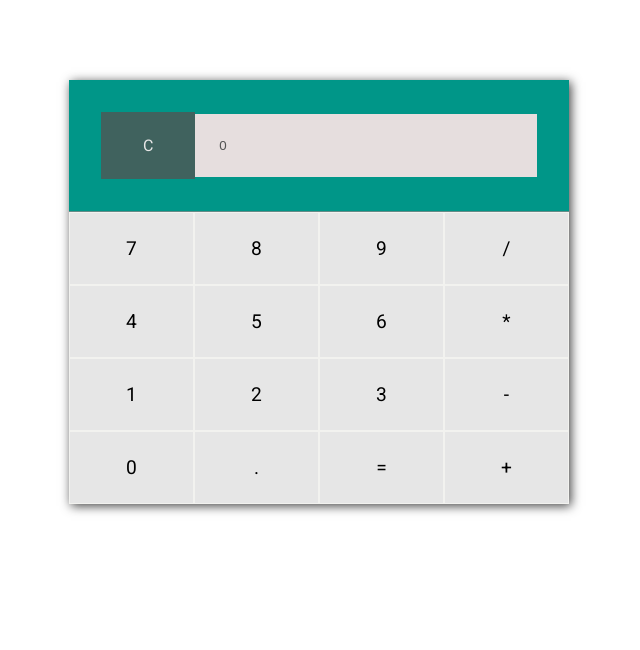
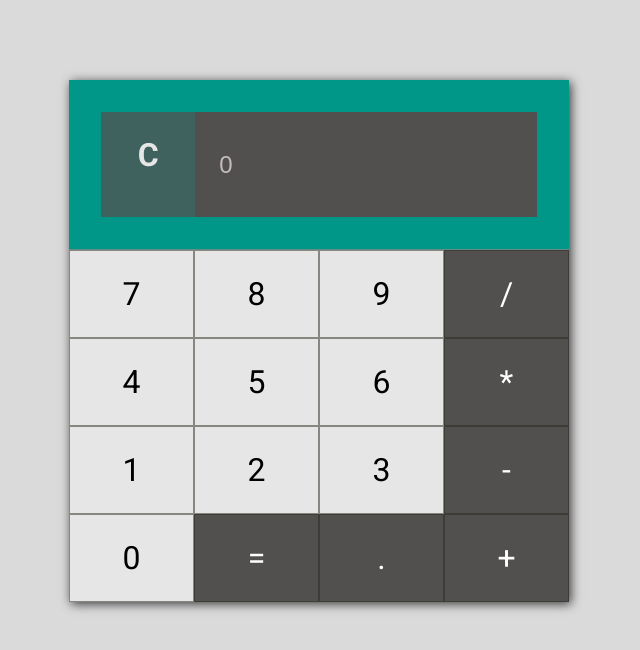
Before and after one commit to matemic/development, a website: page Calculator/index.html in a window 1280 px wide. Shown: the whole page, without its empty margins (321-961 px from the left). Drawn offline with Linux system fonts and the light colour scheme.

Commit message:
UI Calculator improvement

```diff
--- a/Calculator/css/style.css
+++ b/Calculator/css/style.css
@@ -7,6 +7,7 @@
 
 body {
 		font-family: 'Roboto', sans-serif;
+		background-color: #dadada;
 }
 
 button {
@@ -21,22 +22,6 @@ button::-moz-focus-inner {
   }
 
 /* STYLING CALCULATOR */
-
-.warning {
-    font-size: 1.2rem;
-    color: #FFF;
-    width: 400px;
-    height: 60px;
-    background-color: rgba(240, 0, 0, 0.5);
-    position: absolute;
-    display: none;
-    top: 10px;
-    left: 50%;
-    transform: translateX(-50%);
-    text-align: center;
-    padding: 1rem;
-}
-
 .calc-area {
     display: flex;
     flex-direction: column;
@@ -49,20 +34,22 @@ button::-moz-focus-inner {
 .calc-area .square, .calc-area .js-oper {
     cursor: pointer;
     flex-basis: 25%;
-    font-size: 1.2rem;
+    font-size: 2rem;
     font-family: 'Roboto', sans-serif;
     display: flex;
     justify-content:center;
     padding: 1.5rem;
     background-color: #e6e6e6;
-    border: 1px solid #fffffa80;
+    border: 1px solid #2b2b1e80;
     transition: background 0.3s ease;
 }
 
-.calc-area .square:hover,
-.calc-area .js-oper:hover,
-.calc-area .square:focus,
-.calc-area .js-oper:focus {
+.calc-area .js-oper {
+	background-color: #524f4f;
+	color: #fff;
+}
+
+.calc-area .square.active {
     background-color: rgba(136, 136, 136, 0.75);
     color: #e6e6e6;
     transition: background 0.3s ease;
@@ -70,13 +57,14 @@ button::-moz-focus-inner {
 
 .calc-header {
 		display: flex;
-    align-items: center;
+		height: 170px;
     background: #009688;
 		padding: 2rem;
+		font-size: 2rem;
     border-bottom: 1px solid rgba(136, 136, 136, 0.75);
 }
 .calc-header .clear-calc {
-    font-size: 1rem;
+		font-weight: bold;
     background-color: rgba(86, 81, 81, 0.75);
     color: #e6e6e6;
 		border: none;
@@ -85,10 +73,13 @@ button::-moz-focus-inner {
     width: 100%;
 		padding: 1.5rem;
 		outline: none;
-    background: #e6dede;
+		font-size: 1.5rem;
+		background: #524f4f;
+		color: #c4bcbc;
 		border: none;
 }
 
-.row {
+.calc-keys {
 	display: flex;
+	flex-wrap: wrap;
 }
--- a/Calculator/index.html
+++ b/Calculator/index.html
@@ -15,28 +15,22 @@
             <button class="square clear-calc" data-clear="C">C</button>
             <input value="0" placeholder="0" type="text" name="calcExpression" id="calcExpression" disabled="disabled">
     </div>
-        <div class="row">
+        <div class="calc-keys">
             <button class="square" data-calc="7">7</button>
             <button class="square" data-calc="8">8</button>
             <button class="square" data-calc="9">9</button>
             <button class="square js-oper" data-oper="/">/</button>
-        </div>
-        <div class="row">
             <button class="square" data-calc="4">4</button>
             <button class="square" data-calc="5">5</button>
             <button class="square" data-calc="6">6</button>
             <button class="square js-oper" data-oper="*">*</button>
-        </div>
-        <div class="row">
             <button class="square" data-calc="1">1</button>
             <button class="square" data-calc="2">2</button>
             <button class="square" data-calc="3">3</button>
             <button class="square js-oper" data-oper="-">-</button>
-        </div>
-        <div class="row">
-            <button class="square" data-calc="0">0</button>
+						<button class="square" data-calc="0">0</button>
+						<button class="square js-oper" data-equal="=">=</button>
             <button class="square js-oper" data-decimal=".">.</button>
-            <button class="square" data-equal="=">=</button>
             <button class="square js-oper" data-oper="+">+</button>
         </div>
     </div>
```
Lines whose indentation alone changed are shown as unchanged.
